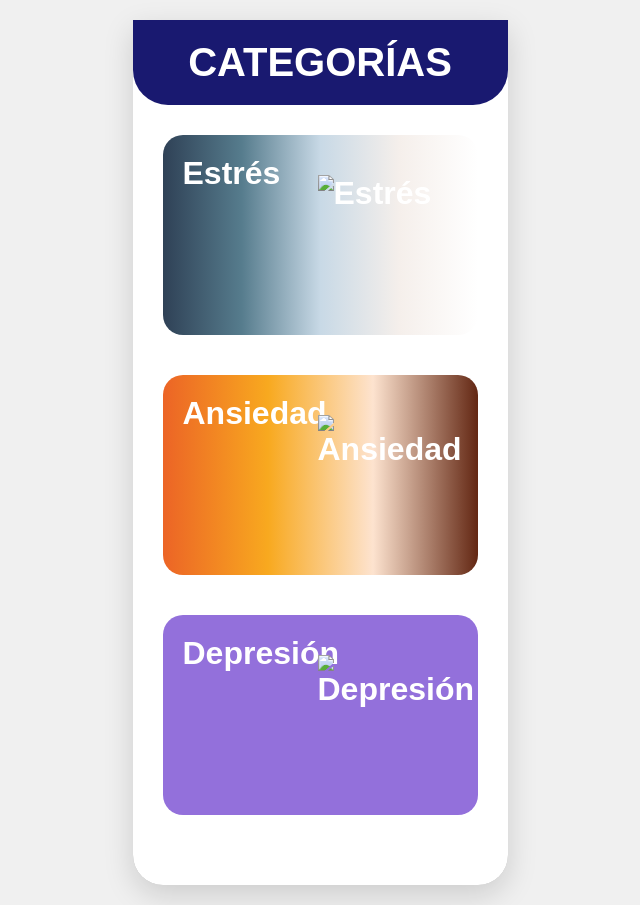
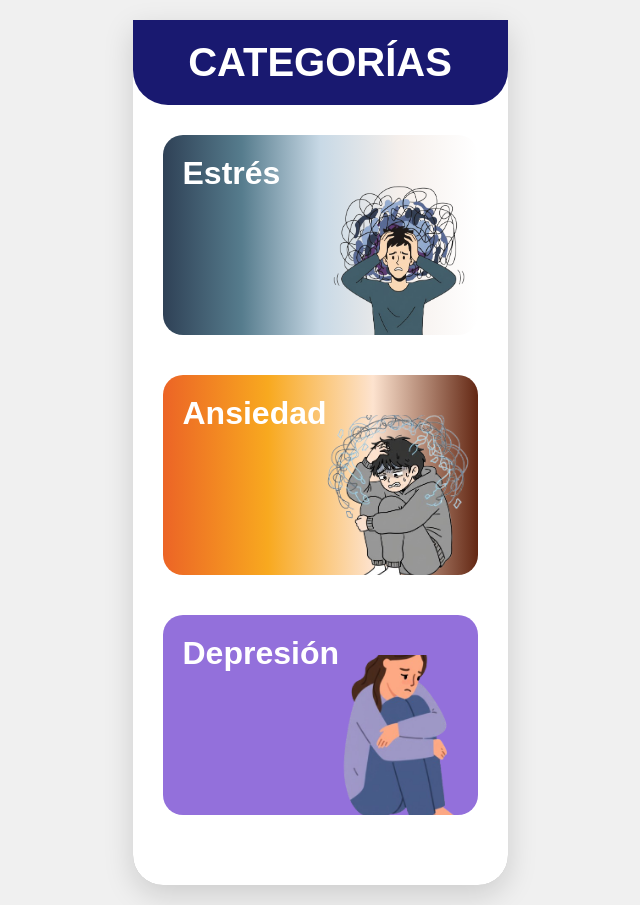
Before and after one commit to SiroCarv/Proy-SIS-SICO, a plain HTML site: page index.html in a window 1280 px wide. Both pictures are taken after a click on the button "COMENZAR". Shown: the whole page, without its empty margins (320-960 px from the left). Drawn offline with Linux system fonts and the light colour scheme.

Commit message:
index.html
Updated image sources for the categories and fixed formatting.

```diff
--- a/index.html
+++ b/index.html
@@ -18,7 +18,7 @@
 
         <div id="inicio-screen">
             <div class="image-wrapper">
-                <img src="imag - copia/SIS.jpg" alt="Dos personas tomadas de la mano">
+                <img src="imag/SIS.jpg" alt="Dos personas tomadas de la mano">
             </div>
 
             <div class="card-content">
@@ -35,15 +35,15 @@
             <div class="categorias-padding">
                 <div class="categoria-btn estres">
                     <span>Estrés</span>
-                    <img src="imag - copia/estres-removebg-preview.png" alt="Estrés">
+                    <img src="imag/estresimg.png" alt="Estrés">
                 </div>
                 <div class="categoria-btn ansiedad">
                     <span>Ansiedad</span>
-                    <img src="imag - copia/ansiedad-removebg-preview.png" alt="Ansiedad">
+                    <img src="imag/ansiedadimg.png" alt="Ansiedad">
                 </div>
                 <div class="categoria-btn depresion">
                     <span>Depresión</span>
-                    <img src="imag - copia/depresion-removebg-preview.png" alt="Depresión">
+                    <img src="imag/depresionimg.png" alt="Depresión">
                 </div>
             </div>
         </div>
```
